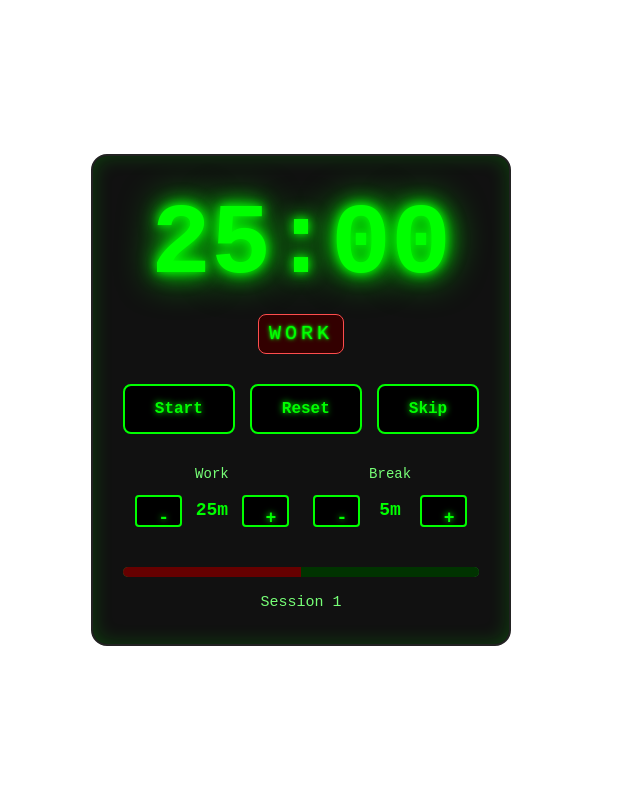
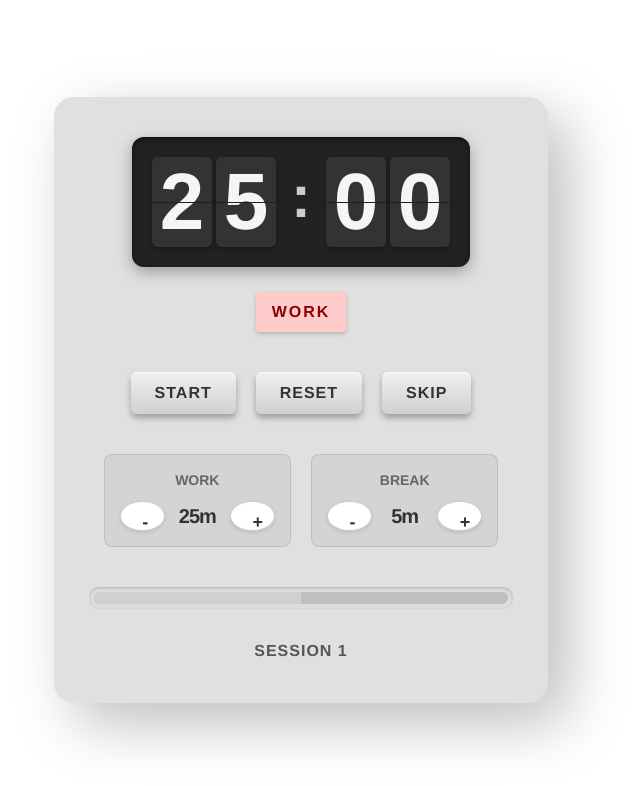
Before and after one commit to zergzorg/calcup, a Vue app: page / in a window 1280 px wide. Shown: the top 786 px of the page, without its empty margins (339-979 px from the left). Built offline with nearby package versions, Linux system fonts and the light colour scheme.

Commit message:
feat: redesign UI to analog flip clock style

```diff
--- a/src/App.vue
+++ b/src/App.vue
@@ -69,19 +69,27 @@ const {
   align-items: center;
   max-width: 520px;
   margin: 40px auto;
-  padding: 30px;
-  border: 2px solid #222;
-  border-radius: 16px;
-  background: #111;
-  box-shadow: 0 0 20px rgba(0, 255, 0, 0.2) inset;
-  font-family: 'Digital-7 Mono', monospace; /* или любой другой, подходящий под LED-стиль */
-  color: #0f0; /* Ярко-зелёный */
+  padding: 40px;
+  border-radius: 20px;
+
+  /* Modern "Analog" Look - Light Theme */
+  background-color: #e0e0e0;
+  box-shadow:
+    20px 20px 60px #bebebe,
+    -20px -20px 60px #ffffff;
+
+  font-family: 'Helvetica Neue', Helvetica, monospace;
+  color: #333;
 }
 
 /* Счётчик сессий */
 .sessions {
   text-align: center;
-  font-size: 15px;
-  color: #7f7;
+  font-size: 16px;
+  font-weight: 600;
+  color: #555;
+  margin-top: 10px;
+  text-transform: uppercase;
+  letter-spacing: 1px;
 }
 </style>
--- /dev/null
+++ b/src/components/FlipCard.vue
@@ -0,0 +1,130 @@
+<template>
+  <div class="flip-card">
+    <div class="top">{{ currentValue }}</div>
+    <div class="bottom">{{ currentValue }}</div>
+    <div class="top-flip"
+         :class="{ flipping: isFlipping }"
+         @animationend="onAnimationEnd">
+      {{ previousValue }}
+    </div>
+    <div class="bottom-flip"
+         :class="{ flipping: isFlipping }">
+      {{ currentValue }}
+    </div>
+  </div>
+</template>
+
+<script setup lang="ts">
+import { ref, watch } from 'vue';
+
+const props = defineProps<{
+  value: string | number;
+}>();
+
+const currentValue = ref(props.value);
+const previousValue = ref(props.value);
+const isFlipping = ref(false);
+
+watch(() => props.value, (newVal, oldVal) => {
+  if (newVal !== oldVal) {
+    previousValue.value = oldVal !== undefined ? oldVal : newVal;
+    currentValue.value = newVal;
+    isFlipping.value = true;
+  }
+});
+
+const onAnimationEnd = () => {
+  isFlipping.value = false;
+  previousValue.value = currentValue.value;
+};
+</script>
+
+<style scoped>
+.flip-card {
+  position: relative;
+  display: inline-flex;
+  flex-direction: column;
+  box-shadow: 0 2px 5px rgba(0, 0, 0, 0.3);
+  border-radius: 6px;
+  font-family: 'Helvetica Neue', Helvetica, monospace;
+  font-weight: bold;
+  font-size: 80px;
+  color: #e0e0e0;
+  width: 60px;
+  height: 90px;
+  perspective: 200px;
+  background-color: #333;
+}
+
+.top, .bottom, .top-flip, .bottom-flip {
+  position: absolute;
+  left: 0;
+  width: 100%;
+  height: 50%;
+  overflow: hidden;
+  background-color: #333;
+  color: #f5f5f5;
+  text-align: center;
+  line-height: 90px; /* height of the card */
+}
+
+.top, .top-flip {
+  top: 0;
+  border-top-left-radius: 6px;
+  border-top-right-radius: 6px;
+  border-bottom: 1px solid rgba(0, 0, 0, 0.4);
+}
+
+.bottom, .bottom-flip {
+  bottom: 0;
+  border-bottom-left-radius: 6px;
+  border-bottom-right-radius: 6px;
+  line-height: 0; /* Align text for bottom half */
+}
+
+/* Base layers */
+.top {
+  z-index: 1;
+}
+.bottom {
+  z-index: 0;
+}
+
+/* Animating layers */
+.top-flip {
+  z-index: 2;
+  transform-origin: bottom;
+  backface-visibility: hidden;
+}
+
+.bottom-flip {
+  z-index: 1;
+  transform-origin: top;
+  backface-visibility: hidden;
+  transform: rotateX(90deg);
+}
+
+.top-flip.flipping {
+  animation: flip-top 0.6s ease-in;
+}
+
+.bottom-flip.flipping {
+  animation: flip-bottom 0.6s ease-out 0.3s forwards; /* Delay half the duration */
+  /* Actually, for a smooth flip:
+     Top flips 0->90 in first half.
+     Bottom flips 90->0 in second half.
+  */
+  animation: flip-bottom-enter 0.3s ease-out 0.3s forwards;
+}
+
+/* Wait, standard flip css animation logic */
+@keyframes flip-top {
+  0% { transform: rotateX(0deg); }
+  100% { transform: rotateX(-90deg); }
+}
+
+@keyframes flip-bottom-enter {
+  0% { transform: rotateX(90deg); }
+  100% { transform: rotateX(0deg); }
+}
+</style>
--- a/src/components/TimerControls.vue
+++ b/src/components/TimerControls.vue
@@ -24,28 +24,42 @@ defineEmits<{
 .controls {
   display: flex;
   justify-content: center;
-  gap: 15px;
-  margin-bottom: 30px;
+  gap: 20px;
+  margin-bottom: 40px;
 }
 
 .control-button {
-  padding: 14px 30px;
-  border: 2px solid #0f0;
-  border-radius: 8px;
-  background: #000;
-  color: #0f0;
+  padding: 12px 24px;
+  border: none;
+  border-radius: 6px;
+  font-size: 16px;
   font-weight: 600;
   cursor: pointer;
-  text-shadow:
-      0 0 6px #0f0;
-  transition: all 0.2s;
+
+  /* Metallic/Plastic look */
+  background: linear-gradient(to bottom, #f0f0f0, #d0d0d0);
+  box-shadow:
+    0 4px 6px rgba(0,0,0,0.3),
+    inset 0 1px 0 rgba(255,255,255,0.8);
+  color: #333;
+  text-transform: uppercase;
+  letter-spacing: 1px;
+  transition: all 0.1s;
 }
-.control-button:hover {
-  background: #222;
+
+.control-button:active {
+  transform: translateY(2px);
+  box-shadow:
+    0 1px 2px rgba(0,0,0,0.3),
+    inset 0 1px 0 rgba(255,255,255,0.8);
+  background: linear-gradient(to bottom, #d0d0d0, #f0f0f0);
 }
+
 .control-button.active {
-  background: #0f0;
-  color: #000;
-  text-shadow: none;
+  background: linear-gradient(to bottom, #ffd700, #ffaa00); /* Amber/Orange for active */
+  color: #5a3a00;
+  box-shadow:
+    0 2px 4px rgba(0,0,0,0.4),
+    inset 0 1px 0 rgba(255,255,255,0.4);
 }
 </style>
--- a/src/components/TimerDisplay.vue
+++ b/src/components/TimerDisplay.vue
@@ -1,56 +1,88 @@
 <template>
   <div class="timer-display">
-    <div class="timer-value">{{ time }}</div>
+    <div class="clock-container">
+      <!-- Minutes -->
+      <div class="digit-group">
+        <FlipCard :value="minutesTens" />
+        <FlipCard :value="minutesOnes" />
+      </div>
+      <div class="separator">:</div>
+      <!-- Seconds -->
+      <div class="digit-group">
+        <FlipCard :value="secondsTens" />
+        <FlipCard :value="secondsOnes" />
+      </div>
+    </div>
+
     <div class="timer-mode" :class="mode.toLowerCase()">{{ mode }}</div>
   </div>
 </template>
 
 <script setup lang="ts">
+import { computed } from 'vue';
 import type { TimerMode } from '../composables/usePomodoro';
+import FlipCard from './FlipCard.vue';
 
-defineProps<{
-  time: string;
+const props = defineProps<{
+  time: string; // Format "MM:SS"
   mode: TimerMode;
 }>();
+
+const minutesTens = computed(() => props.time[0]);
+const minutesOnes = computed(() => props.time[1]);
+const secondsTens = computed(() => props.time[3]);
+const secondsOnes = computed(() => props.time[4]);
 </script>
 
 <style scoped>
 .timer-display {
-  text-align: center;
-  margin-bottom: 30px;
+  display: flex;
+  flex-direction: column;
+  align-items: center;
+  margin-bottom: 40px;
 }
 
-.timer-value {
-  font-size: 100px;
-  line-height: 1.2;
-  font-weight: 700;
-  text-shadow:
-      0 0 10px #0f0,
-      0 0 20px #0f0,
-      0 0 40px #0f0;
+.clock-container {
+  display: flex;
+  align-items: center;
+  gap: 15px;
+  background-color: #222;
+  padding: 20px;
+  border-radius: 12px;
+  box-shadow: inset 0 2px 5px rgba(0,0,0,0.5), 0 5px 15px rgba(0,0,0,0.3);
+}
+
+.digit-group {
+  display: flex;
+  gap: 4px;
+}
+
+.separator {
+  font-size: 60px;
+  font-weight: bold;
+  color: #ccc;
+  margin-top: -10px;
 }
 
 .timer-mode {
-  font-size: 20px;
+  font-size: 16px;
+  font-weight: 700;
   text-transform: uppercase;
-  letter-spacing: 4px;
-  margin-top: 8px;
-  display: inline-block;
-  padding: 4px 10px;
-  border-radius: 8px;
-  color: #0f0;
-  background-color: #222;
-  text-shadow:
-      0 0 2px #0f0,
-      0 0 4px #0f0;
+  letter-spacing: 2px;
+  margin-top: 25px;
+  padding: 8px 16px;
+  border-radius: 4px;
+  color: #333;
+  background-color: #ddd;
+  box-shadow: 0 2px 4px rgba(0,0,0,0.2);
 }
 
 .timer-mode.work {
-  border: 1px solid #ff4d4d;
-  background-color: #330000;
+  background-color: #ffcccb; /* Light red */
+  color: #8b0000;
 }
 .timer-mode.rest {
-  border: 1px solid #4dff88;
-  background-color: #003300;
+  background-color: #ccffcc; /* Light green */
+  color: #006400;
 }
 </style>
--- a/src/components/TimerProgress.vue
+++ b/src/components/TimerProgress.vue
@@ -1,10 +1,12 @@
 <template>
+  <div class="progress-bar-wrapper">
     <div class="progress-container">
       <div class="segment work-segment" :class="{ active: mode === 'WORK' }">
         <div class="progress-fill" :style="{ width: workProgress + '%' }" v-if="mode === 'WORK'"></div>
       </div>
       <div class="segment rest-segment" :class="{ active: mode === 'REST' }">
         <div class="progress-fill" :style="{ width: restProgress + '%' }" v-if="mode === 'REST'"></div>
+      </div>
     </div>
   </div>
 </template>
@@ -20,16 +22,23 @@ defineProps<{
 </script>
 
 <style scoped>
+.progress-bar-wrapper {
+  width: 100%;
+  max-width: 440px;
+  padding: 5px;
+  background: #ddd;
+  border-radius: 10px; /* Outer casing */
+  box-shadow: inset 0 1px 3px rgba(0,0,0,0.2);
+  margin-bottom: 20px;
+}
+
 .progress-container {
   display: flex;
-  height: 10px;
-  border-radius: 5px;
+  height: 12px;
+  border-radius: 6px;
   overflow: hidden;
   width: 100%;
-  max-width: 400px;
-  margin-bottom: 15px;
-  background-color: #333;
-  box-shadow: inset 0 0 8px rgba(0, 255, 0, 0.6);
+  background-color: #bbb;
 }
 
 .segment {
@@ -39,17 +48,12 @@ defineProps<{
   transition: all 0.3s ease;
 }
 
+/* Base colors for segments */
 .work-segment {
-  background-color: #330000;
-}
-.work-segment.active {
-  background-color: #660000;
+  background-color: #d0d0d0;
 }
 .rest-segment {
-  background-color: #003300;
-}
-.rest-segment.active {
-  background-color: #006600;
+  background-color: #c0c0c0;
 }
 
 .progress-fill {
@@ -58,12 +62,13 @@ defineProps<{
   left: 0;
   top: 0;
   transition: width 1s linear;
+  box-shadow: 2px 0 5px rgba(0,0,0,0.2);
 }
 
 .work-segment .progress-fill {
-  background-color: #ff4d4d;
+  background-color: #d9534f; /* Muted Red */
 }
 .rest-segment .progress-fill {
-  background-color: #4dff88;
+  background-color: #5cb85c; /* Muted Green */
 }
 </style>
--- a/src/components/TimerSettings.vue
+++ b/src/components/TimerSettings.vue
@@ -3,18 +3,18 @@
     <div class="setting">
       <label>Work</label>
       <div class="time-input">
-        <button @click="$emit('decrementWork')" :disabled="isActive">-</button>
-        <span>{{ workMinutes }}m</span>
-        <button @click="$emit('incrementWork')" :disabled="isActive">+</button>
+        <button class="adjust-btn" @click="$emit('decrementWork')" :disabled="isActive">-</button>
+        <span class="value-display">{{ workMinutes }}m</span>
+        <button class="adjust-btn" @click="$emit('incrementWork')" :disabled="isActive">+</button>
       </div>
     </div>
 
     <div class="setting">
       <label>Break</label>
       <div class="time-input">
-        <button @click="$emit('decrementRest')" :disabled="isActive">-</button>
-        <span>{{ restMinutes }}m</span>
-        <button @click="$emit('incrementRest')" :disabled="isActive">+</button>
+        <button class="adjust-btn" @click="$emit('decrementRest')" :disabled="isActive">-</button>
+        <span class="value-display">{{ restMinutes }}m</span>
+        <button class="adjust-btn" @click="$emit('incrementRest')" :disabled="isActive">+</button>
       </div>
     </div>
   </div>
@@ -41,17 +41,24 @@ defineEmits<{
   justify-content: space-around;
   width: 100%;
   margin-bottom: 40px;
+  padding: 0 20px;
 }
 
 .setting {
   text-align: center;
+  background: rgba(0,0,0,0.05); /* Light gray background for grouping */
+  padding: 15px;
+  border-radius: 8px;
+  border: 1px solid rgba(0,0,0,0.1);
 }
 
 .setting label {
   display: block;
   font-size: 14px;
   margin-bottom: 10px;
-  color: #7f7;
+  color: #666;
+  font-weight: 600;
+  text-transform: uppercase;
 }
 
 .time-input {
@@ -61,33 +68,43 @@ defineEmits<{
   gap: 10px;
 }
 
-.time-input button {
-  width: 32px;
-  height: 32px;
-  border-radius: 4px;
-  border: 2px solid #0f0;
-  background: #000;
-  color: #0f0;
+.adjust-btn {
+  width: 30px;
+  height: 30px;
+  border-radius: 50%;
+  border: 1px solid #ccc;
+  background: #fff;
+  color: #333;
   font-size: 18px;
+  line-height: 1;
   font-weight: bold;
   cursor: pointer;
-  transition: 0.1s;
-  text-shadow:
-      0 0 6px #0f0;
+  box-shadow: 0 2px 4px rgba(0,0,0,0.1);
+  transition: all 0.1s;
 }
 
-.time-input button:hover:not(:disabled) {
-  background: #222;
+.adjust-btn:hover:not(:disabled) {
+  background: #f0f0f0;
+  transform: scale(1.1);
 }
 
-.time-input button:disabled {
-  opacity: 0.4;
-  cursor: not-allowed;
+.adjust-btn:active:not(:disabled) {
+  transform: scale(0.95);
+  box-shadow: inset 0 1px 3px rgba(0,0,0,0.2);
 }
 
-.time-input span {
-  font-size: 18px;
-  font-weight: 600;
-  min-width: 40px;
+.adjust-btn:disabled {
+  opacity: 0.5;
+  cursor: not-allowed;
+  box-shadow: none;
+}
+
+.value-display {
+  font-size: 20px;
+  font-weight: 700;
+  color: #333;
+  min-width: 45px;
+  font-family: 'Helvetica Neue', Helvetica, sans-serif;
+  letter-spacing: -1px;
 }
 </style>
```
Also changed, not shown: 2 other files (tests, documents, lock files or other folders). Lines whose indentation alone changed are shown as unchanged.
